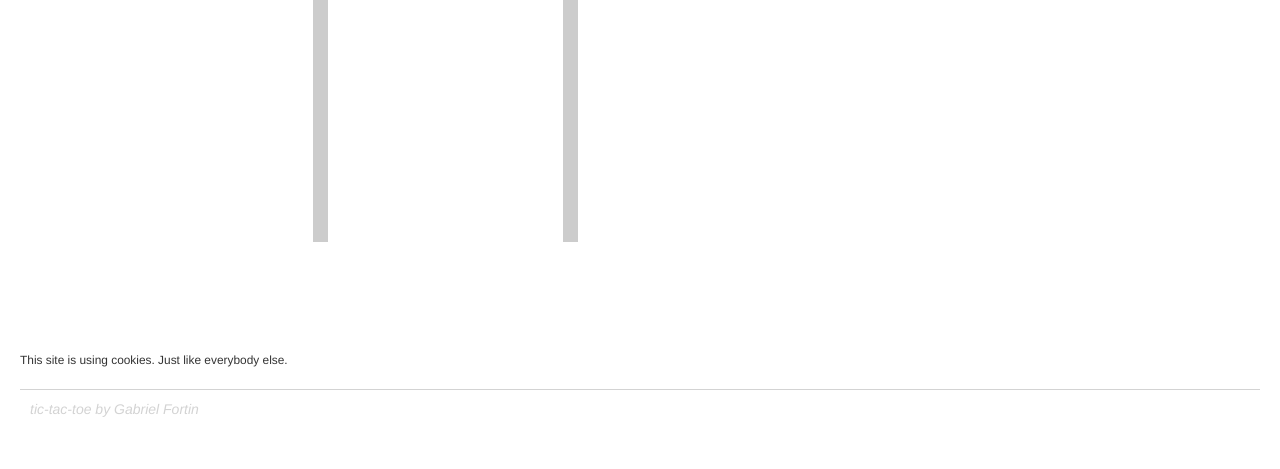
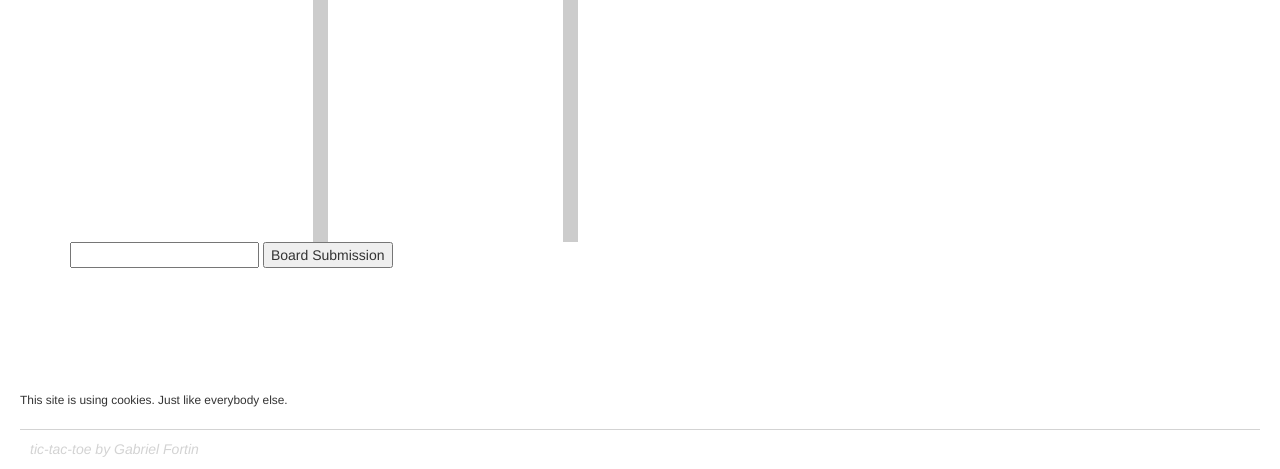
Before and after one commit to gabriel-fortin/tic-tac-toe, a CodeIgniter app: page /database/tic-tac-toe/play in a window 1280 px wide. Shown: the part 691-1160 px from the top of the page. Before the commit the page ends 1108 px from the top, so only its background shows below. Run offline with CodeIgniter, Linux system fonts and the light colour scheme; the visitor is signed in with stand-in values (Sample User, id 1); data that the repository does not hold is empty.

Commit message:
add: submitting game results

```diff
--- a/application/views/ttt/play.php
+++ b/application/views/ttt/play.php
@@ -11,6 +11,14 @@
             <?php
                 $this->load->view('ttt/board', ['clickable' => TRUE]);
             ?>
+
+            <?php
+                echo form_open('tic-tac-toe/play');
+                echo form_input('board_state', '', ['id' => 'board_state']);
+                echo form_submit('board_submission', 'Board Submission');
+                echo form_close();
+            ?>
+
         </div>
 
         <!-- Recent boards -->
```
